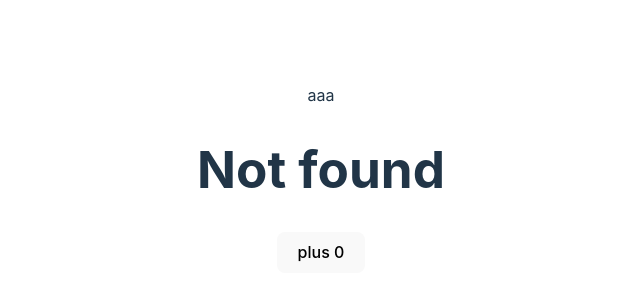
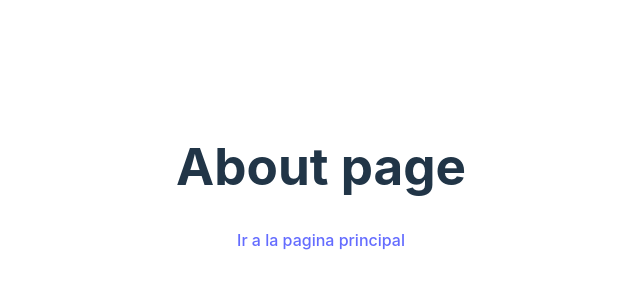
Before and after one commit to Joselow/practice_custom_router, a React (Vite) app: page /search/1 in a window 1280 px wide. Before the commit this address had no page. Shown: the part 222-522 px from the top of the page, without its empty margins (319-959 px from the left). Built offline with nearby package versions, Linux system fonts and the light colour scheme.

Commit message:
[added] Route component, and support for params in routes

```diff
--- a/package.json
+++ b/package.json
@@ -10,6 +10,7 @@
     "preview": "vite preview"
   },
   "dependencies": {
+    "path-to-regexp": "7.0.0",
     "react": "^18.2.0",
     "react-dom": "^18.2.0"
   },
--- a/src/App.jsx
+++ b/src/App.jsx
@@ -1,63 +1,22 @@
-import { useEffect, useState } from 'react'
 import { HomePage } from './pages/HomePage'
 import { AboutPage } from './pages/AboutPage'
+import { Router } from './Router'
+import { Route } from './Route'
 
 import './App.css'
 
-const NAVIGATE_EVENT = 'pushState'
+const router = [
+  { path: '/', component: HomePage},
 
-export const navigate = (path) => {
-  window.history.pushState({}, '', path)
-
-  const event = new Event(NAVIGATE_EVENT)
-  window.dispatchEvent(event)
-}
-
-function Router ({ routes = [], defaultComponent: DefaultComponent = () => <h1>Not found</h1> } = {}) {
-  const [urlPath, sertUrlPath] = useState(window.location.pathname)
-
-  useEffect(()=>{
-      const onLocationChange = async() => {
-        sertUrlPath(window.location.pathname)
-      }
-      window.addEventListener(NAVIGATE_EVENT, onLocationChange)
-      window.addEventListener('popstate', onLocationChange)
-
-      return () => {
-        window.removeEventListener(NAVIGATE_EVENT, onLocationChange)
-        window.removeEventListener('popstate', onLocationChange)
-      }
-  },[])
-
-  const PageToRender = routes.find((el) => el.path === urlPath)?.component
-  return PageToRender ? <PageToRender/> : <DefaultComponent/>
-}
+]
 
 function App() {
-  const [urlPath, sertUrlPath] = useState(window.location.pathname)
-  const [count, setCount] = useState(0)
-
-  const isHomePage = urlPath === '/'
-  const isAboutPage = urlPath === '/about'
-
-  useEffect(()=>{
-      const onLocationChange = async() => {
-        sertUrlPath(window.location.pathname)
-      }
-      window.addEventListener(NAVIGATE_EVENT, onLocationChange)
-      window.addEventListener('popstate', onLocationChange)
-
-      return () => {
-        window.removeEventListener(NAVIGATE_EVENT, onLocationChange)
-        window.removeEventListener('popstate', onLocationChange)
-      }
-  },[])
-
   return (
     <>
-    aaa{  true && true }
-    <Router routes={[ { path: '/', component: HomePage}, { path:'/about', component: AboutPage }]}/>
-      <button onClick={()=>setCount((owo) => owo += 1)}>plus {count} </button>
+      <Router routes={router}>
+        <Route path='/about' component={AboutPage} />
+        <Route path='/search/:owo' component={AboutPage}/>
+      </Router>
     </>
   )
 }
--- a/src/Link.jsx
+++ b/src/Link.jsx
@@ -1,4 +1,4 @@
-import { navigate } from "./App"
+import { navigate } from "./helpers/navigate"
 
 const MAIN_BUTTON_CLICK = 0
 
@@ -16,7 +16,6 @@ export function Link({children, target, to, ...props }){
   }
 
   return <>
-  { JSON.stringify(props)}
     <a onClick={handleClick} href={to}  target={target}  { ...props}>{children}</a>
   </>
 }
--- /dev/null
+++ b/src/Route.jsx
@@ -0,0 +1 @@
+export const Route = ({ path, componenet }) => null
--- /dev/null
+++ b/src/Router.jsx
@@ -0,0 +1,46 @@
+import { match} from 'path-to-regexp'
+
+import { useEffect, useState, Children } from 'react'
+import { NAVIGATE_EVENT } from './helpers/navigate'
+
+export function Router ({ children, routes = [], defaultComponent: DefaultComponent = () => <h1>Not found</h1> } = {}) {
+
+  const childrenArray = Children.toArray(children)
+  const routesFromChildren = Children.map(childrenArray, ({ type, props }) => {
+    if (type.name === 'Route') {
+      return props
+    }
+  })
+
+  const allRoutes = [...routesFromChildren, ...routes]
+
+  const [urlPath, sertUrlPath] = useState(window.location.pathname)
+
+  useEffect(()=>{
+      const onLocationChange = async() => {
+        sertUrlPath(window.location.pathname)
+      }
+
+      window.addEventListener(NAVIGATE_EVENT, onLocationChange)
+      window.addEventListener('popstate', onLocationChange)
+
+      return () => {
+        window.removeEventListener(NAVIGATE_EVENT, onLocationChange)
+        window.removeEventListener('popstate', onLocationChange)
+      }
+  },[])
+
+  let params;
+
+  const PageToRender = allRoutes.find(({ path }) => {
+    const matcher =  match(path)
+    const result = matcher(urlPath)
+
+    if (result) {
+      params = result.params
+      return true
+    }
+  })?.component
+
+  return PageToRender ? <PageToRender routeParams={params}/> : <DefaultComponent routeParams={params}/>
+}
--- /dev/null
+++ b/src/helpers/navigate.js
@@ -0,0 +1,8 @@
+export const NAVIGATE_EVENT = 'pushState'
+
+export const navigate = (path) => {
+  window.history.pushState({}, '', path)
+
+  const event = new Event(NAVIGATE_EVENT)
+  window.dispatchEvent(event)
+}
--- a/src/pages/AboutPage.jsx
+++ b/src/pages/AboutPage.jsx
@@ -1,6 +1,8 @@
 import { Link } from "../Link"
 
-export function AboutPage() {
+export function AboutPage({ routeParams }) {
+  console.log(routeParams);
+
   return <>
     <h1>About page</h1>
     <Link to='/' >Ir a la pagina principal</Link>
```
Also changed, not shown: .eslintrc.cjs, src/pages/HomePage.jsx (line endings or trailing spaces), 1 other file (tests, documents, lock files or other folders).
